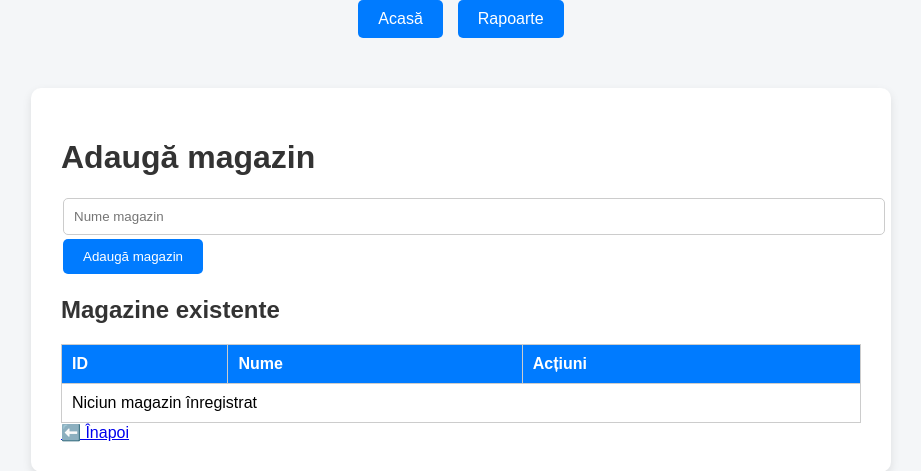
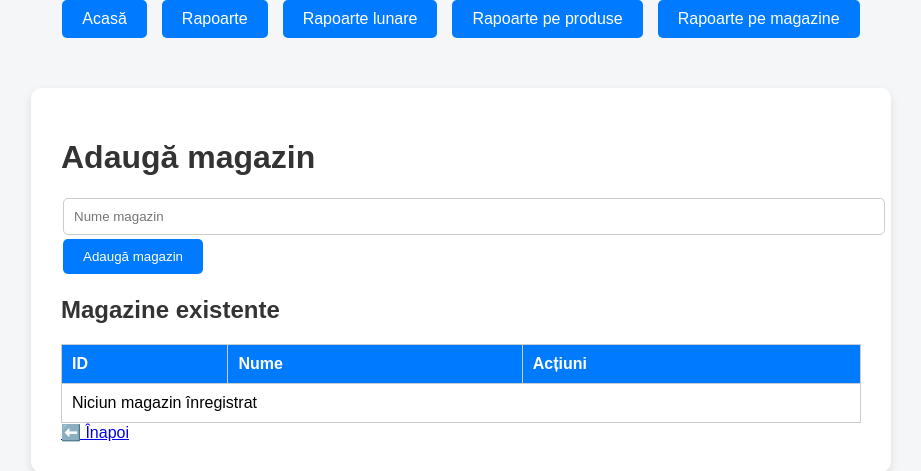
Before and after one commit to orlandor88/expenses_project, a Flask app: page /stores/new in a window 1280 px wide. Shown: the top 471 px of the page, without its empty margins (179-1100 px from the left). Run offline with Flask 3, Linux system fonts and the light colour scheme; data that the repository does not hold is empty.

Commit message:
Modified add_store navbar

```diff
--- a/templates/add_store.html
+++ b/templates/add_store.html
@@ -52,6 +52,9 @@
     <div class="navbar">
         <a href="/">Acasă</a>
         <a href="/reports">Rapoarte</a>
+        <a href="/reports/monthly">Rapoarte lunare</a>
+        <a href="/reports/products">Rapoarte pe produse</a>
+        <a href="/reports/stores">Rapoarte pe magazine</a>
     </div>
     <div class="container">
         {% if message %}
```
